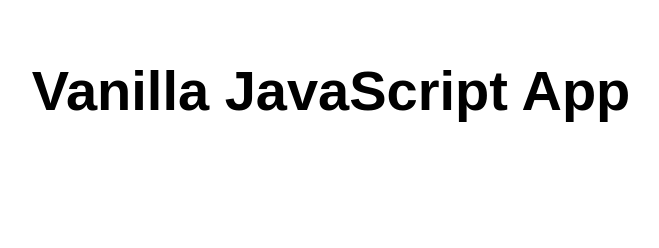
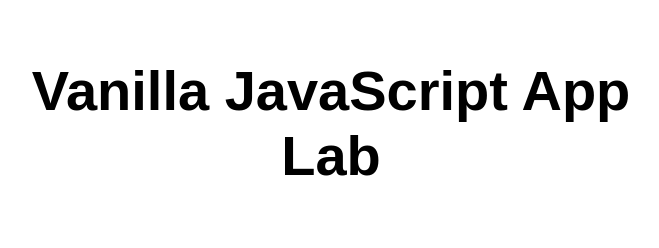
Before and after one commit to GitBuntu/my-first-static-web-app, a website: page src/index.html in a window 1280 px wide. Shown: the whole page, without its empty margins (309-968 px from the left). Drawn offline with Linux system fonts and the light colour scheme.

Commit message:
Deploying static web app

```diff
--- a/src/index.html
+++ b/src/index.html
@@ -10,7 +10,7 @@
 
 <body>
   <main>
-    <h1>Vanilla JavaScript App</h1>
+    <h1>Vanilla JavaScript App Lab</h1>
   </main>
 </body>
 
```
